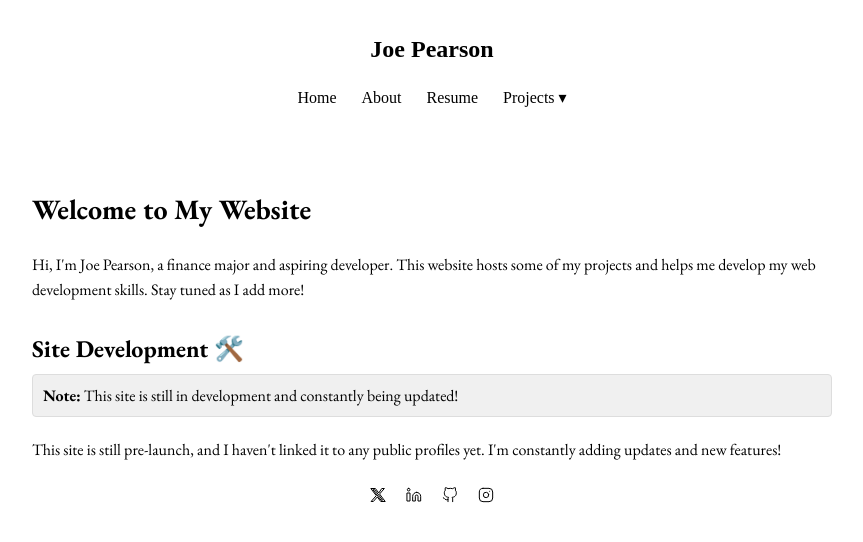
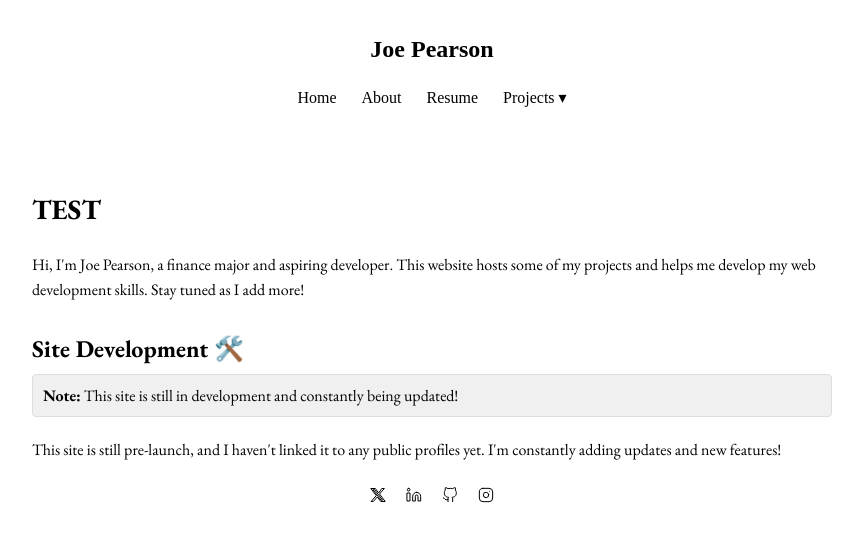
Before and after one commit to joepearson-music/site, a React (Create React App) app: page / in a window 1280 px wide. Shown: the top 542 px of the page, without its empty margins (208-1071 px from the left). Built offline with nearby package versions, Linux system fonts and the light colour scheme.

Commit message:
TEST Home.tsx

```diff
--- a/src/pages/Home.tsx
+++ b/src/pages/Home.tsx
@@ -4,7 +4,7 @@ import { styles, Layout } from "../layout/layout"; // Import the Layout componen
 
 const HomePage: React.FC = () => {
   return (
-    <Layout title="Welcome to My Website"> {/* Wrap content with Layout */}
+    <Layout title="TEST"> {/* Wrap content with Layout */}
       <p style={styles.paragraph}>
         Hi, I'm Joe Pearson, a finance major and aspiring developer. This
         website hosts some of my projects and helps me develop my web
```
